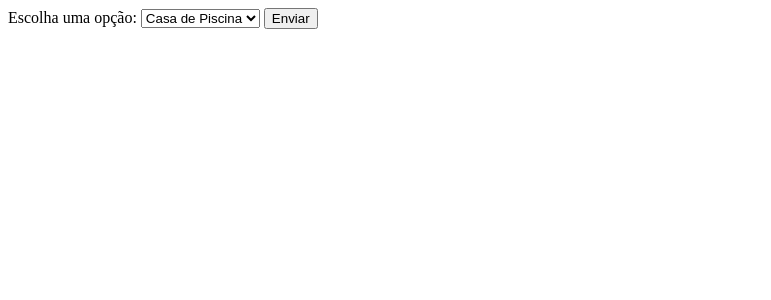
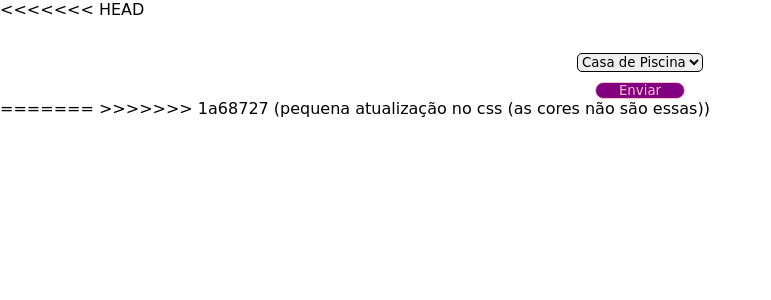
Before and after one commit to Hitalooo/psif, a Python web app: template eventos/templates/index.html in a window 1280 px wide. Shown: the top 300 px of the page, without its empty margins (0-771 px from the left). Run offline with Jinja, Linux system fonts and the light colour scheme; the template is opened without the code that fills it, so the values that code supplies are empty.

Commit message:
pequena atualização no css (as cores não são essas)

```diff
--- a/eventos/templates/index.html
+++ b/eventos/templates/index.html
@@ -6,7 +6,62 @@
     <meta name="viewport" content="width=device-width, initial-scale=1.0">
     <title>Formulário Select</title>
 </head>
+<style>
+    *{
+        margin: 0;
+        padding: 0;
+        box-sizing: border-box;
+        font-family: cursive;
+    }
+
+    .content, form{
+        display: flex;
+        flex-direction: column;
+        align-items: center;
+        gap: 10px;
+    }
+
+    .opcoes{
+        height: 60vh;
+        width: 25vw;
+        display: flex;
+        align-items: center;
+        justify-content: center;
+        background-color: rgb(0 0 205);
+        border-radius: 20px;
+        border: 3px dashed rgb(225 215 0);
+    }
+
+    label{
+        font-size: 1.3rem;
+        color: white;
+    }
+
+    select{
+        border-radius: 5px;
+        border: 1px solid black;
+        color: black;
+        outline: 0;
+        cursor: pointer;
+    }
+
+    button{
+        background-color: purple;
+        color: pink;
+        border-radius: 10px;
+        border: 1px solid pink;
+        width: 90px;
+        cursor: pointer;
+        transition: transform 0.3s ease, background-color 0.3s ease;
+    }
+
+    button:hover{
+        transform: scale(1.1);
+        background-color: rgb(103, 0, 103);
+    }
+</style>
 <body>
+<<<<<<< HEAD
     <form action="/submit" method="GET">
         <label for="opcao">Escolha uma opção:</label>
         <select name="opcao" id="opcao">
@@ -16,5 +71,8 @@
         </select>
         <button type="submit">Enviar</button>
     </form>
+=======
+
+>>>>>>> 1a68727 (pequena atualização no css (as cores não são essas))
 </body>
 </html>
```
Also changed, not shown: eventos/templates/evento.html (deleted, +0 -13 lines), 11 other files.
